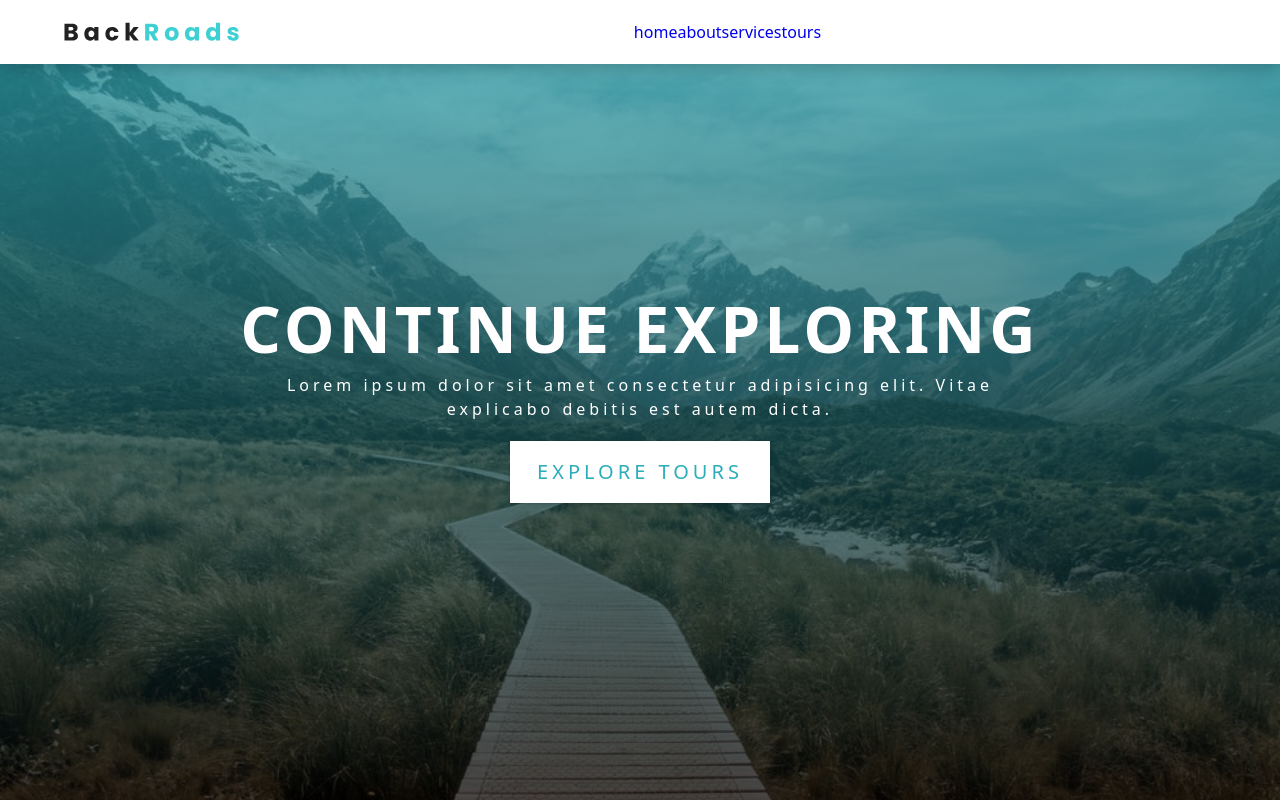
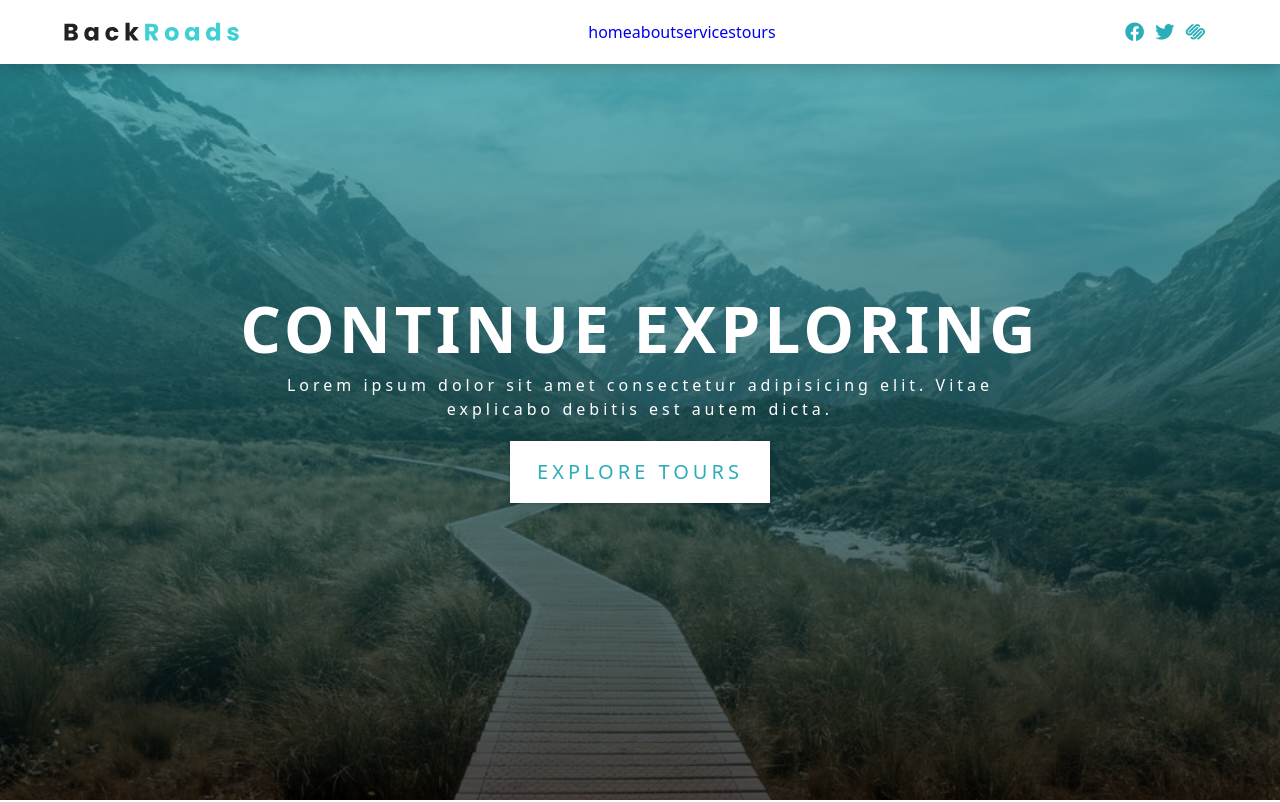
Before and after one commit to f-ghalous/backroads-app, a React (Create React App) app in the folder backroads-app/: page / in a window 1280 px wide. Shown: the top 802 px of the page. Built offline with nearby package versions, Linux system fonts and the light colour scheme.

Commit message:
le problème est réglé

```diff
--- /dev/null
+++ b/backroads-app/src/components/SocialLink1.js
@@ -0,0 +1,13 @@
+import React from 'react'
+
+const SocialLink1 = ({href, icon, itemClasse}) => {
+  return (
+    <li>
+      <a href={href} target="_blank" rel="noopener" className={itemClasse}>
+        <i className={icon}></i>
+      </a>
+    </li>
+  )
+}
+
+export default SocialLink1
--- a/backroads-app/src/components/SocialLinks.js
+++ b/backroads-app/src/components/SocialLinks.js
@@ -1,25 +1,15 @@
 import React from 'react'
 import { socialLinks } from '../data'
-import SocialLink from './socialLink'
+import SocialLink1 from './SocialLink1'
 
 
 const SocialLinks = ({ parentClasse, itemClasse }) => {
   return (
     <ul className={parentClasse}>
       {socialLinks.map((link) => {
-        const { href, icon, id } = link
         return (
-          <SocialLink key={link.id} {...link} itemClasse={itemClasse}/>
-          // <li key={id}>
-          //   <a
-          //     href={href}
-          //     target="_blank"
-          //     rel="noopener"
-          //     className={itemClasse}
-          //   >
-          //     <i className={icon}></i>
-          //   </a>
-          // </li>
+          <SocialLink1 key={link.id} {...link} itemClasse={itemClasse} />
+
         )
       })}
     </ul>
```
